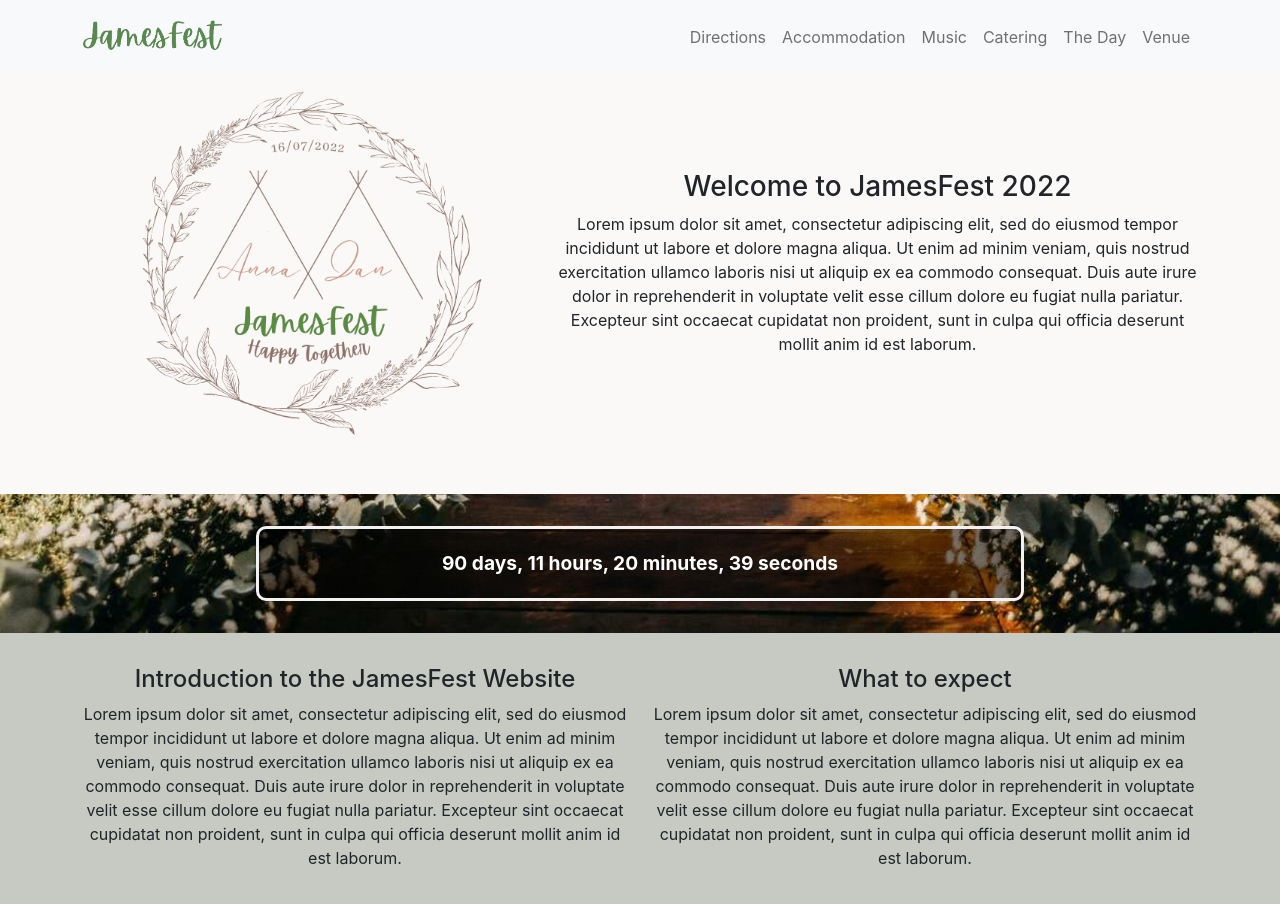
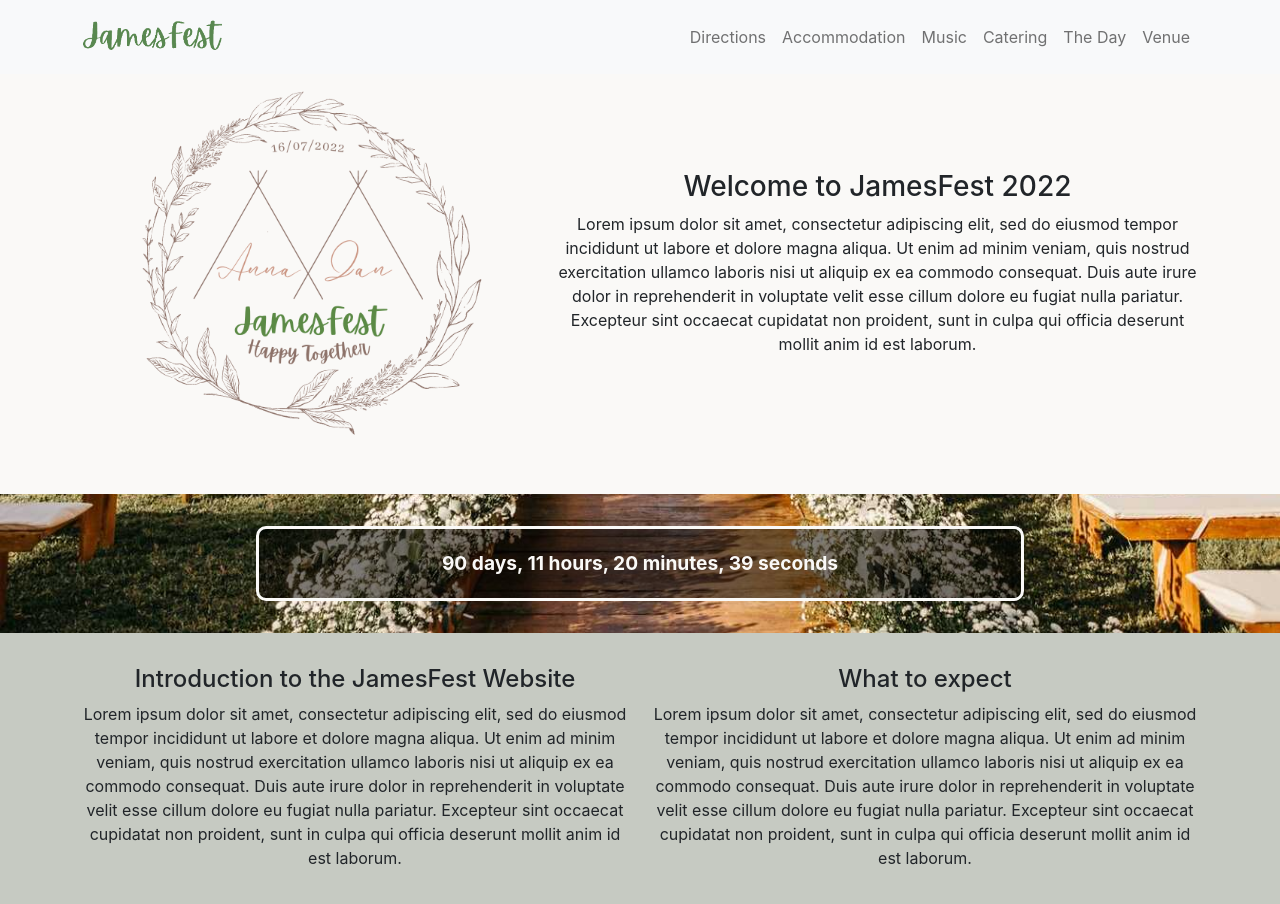
Before and after one commit to Nathanjms/jamesfest2022, a Next.js app: page / in a window 1280 px wide. Shown: the top 904 px of the page. Built offline with nearby package versions, Linux system fonts and the light colour scheme.

Commit message:
Small css changes

```diff
--- a/styles/globals.css
+++ b/styles/globals.css
@@ -66,12 +66,10 @@ a {
 
 #timer {
   background-image: url("/backgroundWeddingImg.jpg");
-  /* Set a specific height */
   min-height: 100px;
   max-height: 200px;
-  /* Create the parallax scrolling effect */
   background-attachment: fixed;
-  background-position: bottom;
+  background-position: 0 80%;
   background-repeat: no-repeat;
   background-size: cover;
 }
@@ -79,9 +77,9 @@ a {
 #timer .timer-container {
   background-color: rgb(0, 0, 0); /* Fallback color */
   background-color: rgba(0, 0, 0, 0.5); /* Black w/opacity/see-through */
-  color: white;
+  color: var(--light1);
   font-weight: bold;
-  border: 3px solid #f1f1f1;
+  border: 3px solid var(--light1);
   border-radius: 10px;
   min-width: 60%;
   padding: 20px;
```
